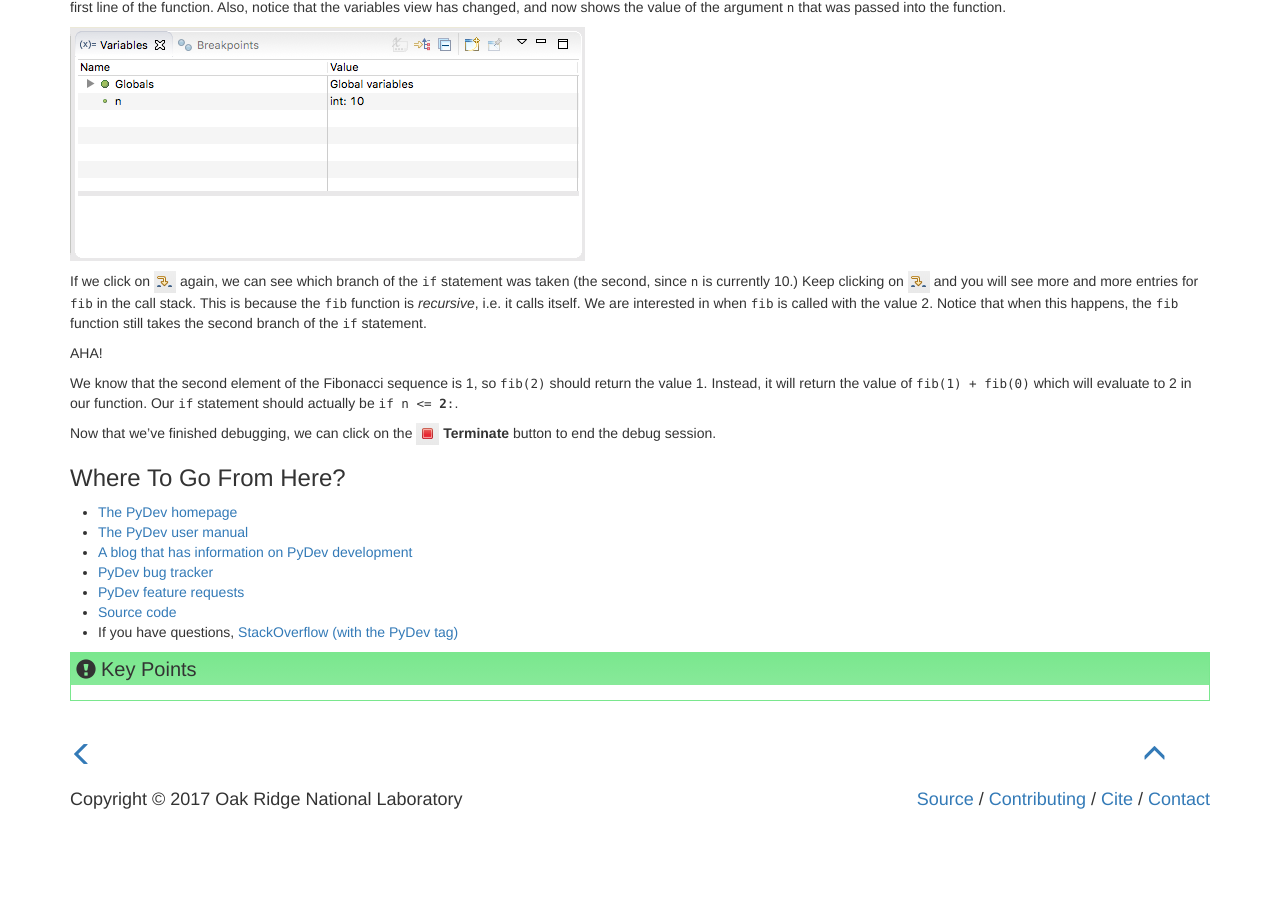
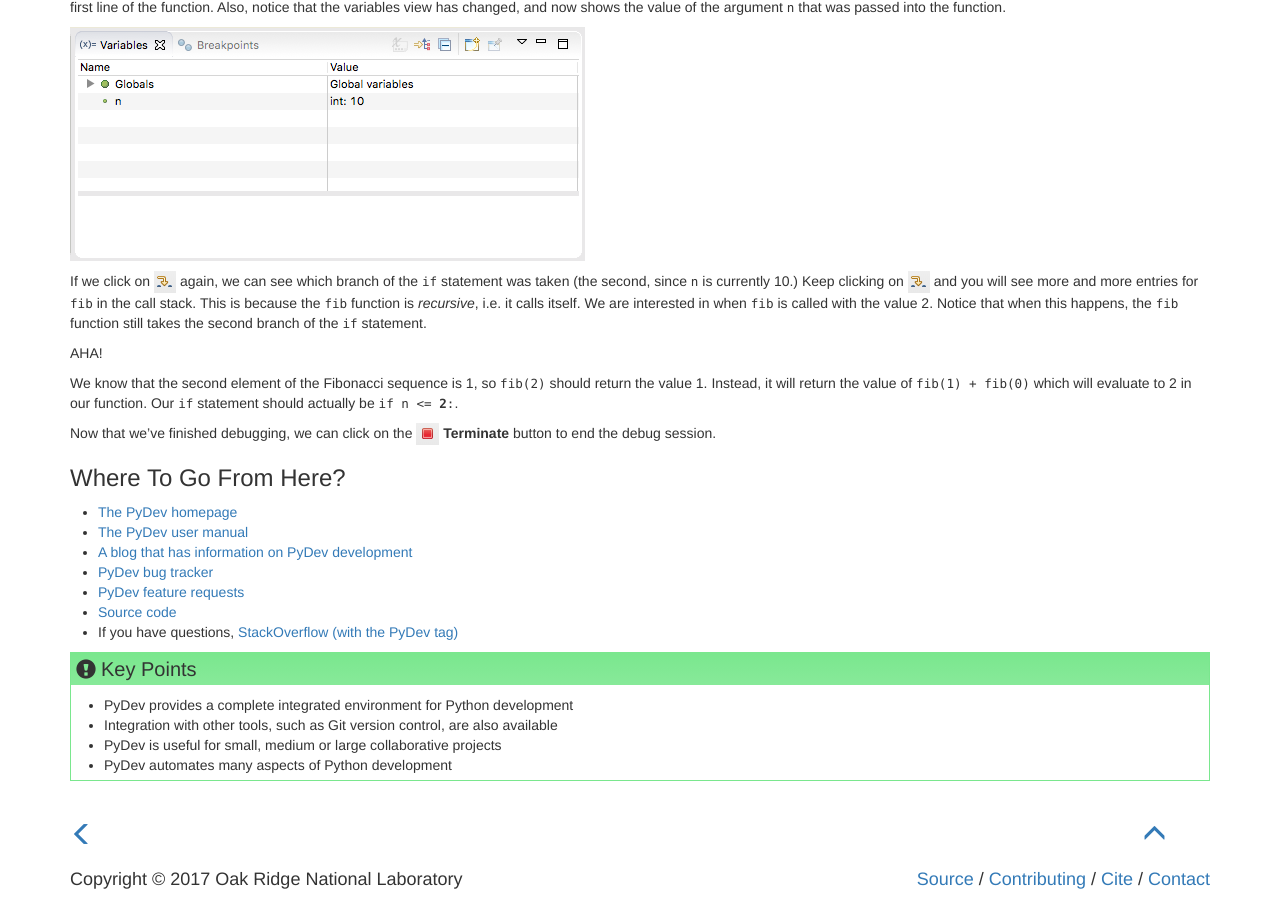
Before and after one commit to ornl-ssd/python-dev-env, a Jekyll site: the page built from _episodes/03-pydev.md, in a window 1280 px wide and 900 px high, scrolled down 10113 px. Built offline with Jekyll 4.4.1, drawn with Linux system fonts in a browser that asks for light colours; before the commit the page ends 10933 px from its top, so only the background shows below that.

Commit message:
key points
Signed-off-by: Watson, Gregory <g.watson@computer.org>

```diff
--- a/_episodes/03-pydev.md
+++ b/_episodes/03-pydev.md
@@ -12,6 +12,10 @@
 - "Be familiar with terminology."
 - "Experiment with the software engineering features of Eclipse and PyDev."
 keypoints:
+- "PyDev provides a complete integrated environment for Python development"
+- "Integration with other tools, such as Git version control, are also available"
+- "PyDev is useful for small, medium or large collaborative projects"
+- "PyDev automates many aspects of Python development"
 ---
 
 PyDev is an Eclipse-based development environment for Python programs. It provides a commercial-quality
```
